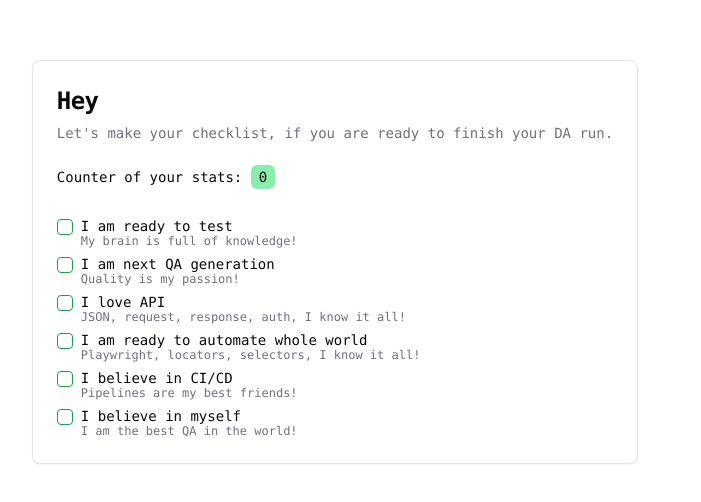
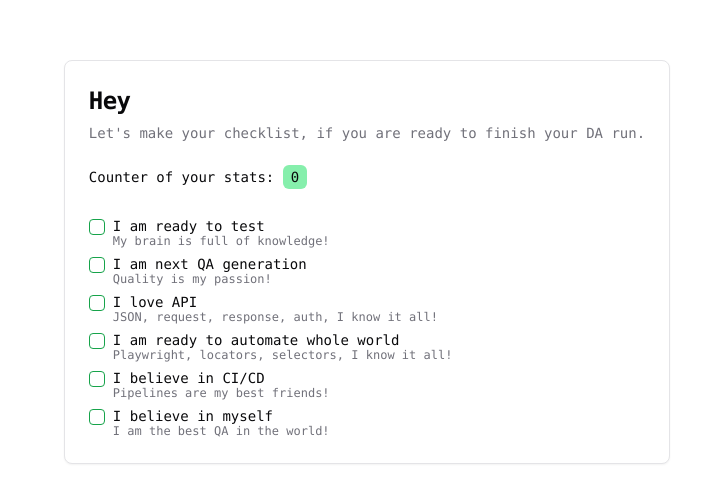
Before and after one commit to vojtech-cerveny/you-are-awesome, a Next.js app: page /your-stats in a window 1280 px wide. Shown: the part 138-640 px from the top of the page, without its empty margins (273-974 px from the left). Built offline with nearby package versions, Linux system fonts and the light colour scheme.

Commit message:
fix: layout + test

```diff
--- a/src/app/layout.tsx
+++ b/src/app/layout.tsx
@@ -18,7 +18,7 @@ export default function RootLayout({
     <html lang="en">
       <body className={inter.className}>
         <main className="flex min-h-screen justify-center flex-col p-24">
-          <div className="z-10 w-full max-w-5xl items-center justify-center flex font-mono text-sm lg:flex">
+          <div className="z-10 w-full max-w-5xl items-center justify-center mx-auto flex font-mono text-sm lg:flex">
             {children}
           </div>
         </main>
--- a/src/app/your-stats/page.tsx
+++ b/src/app/your-stats/page.tsx
@@ -116,8 +116,10 @@ function YourStatsPage() {
                 <span>You are on the right path to be the best QA!</span>
                 <img
                   src="https://i.giphy.com/oGO1MPNUVbbk4.webp"
-                  alt="You are the best QA"
+                  alt="Thumb up"
+                  className="w-full mt-4 rounded-md"
                 />
+                <div id="scrollLol"></div>
               </div>
             )}
           </div>
```
Also changed, not shown: 1 other file (tests, documents, lock files or other folders).
